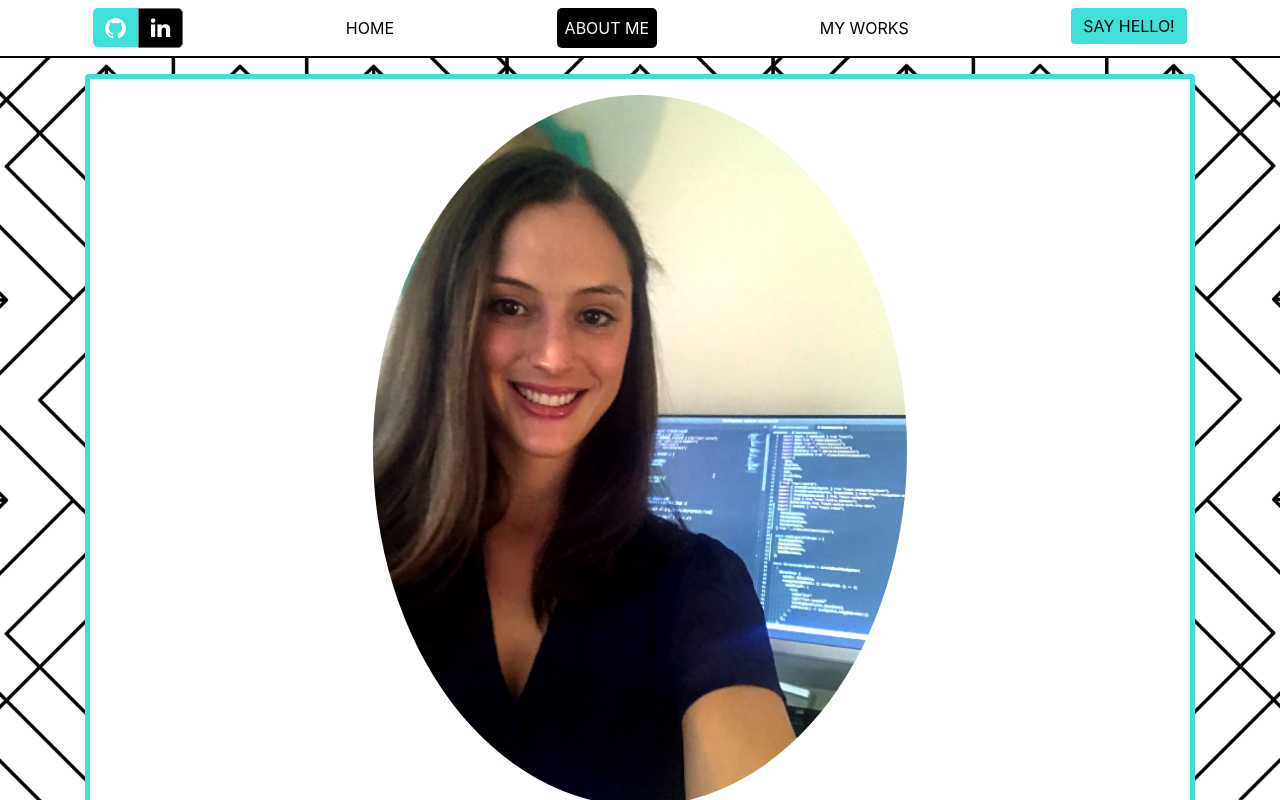
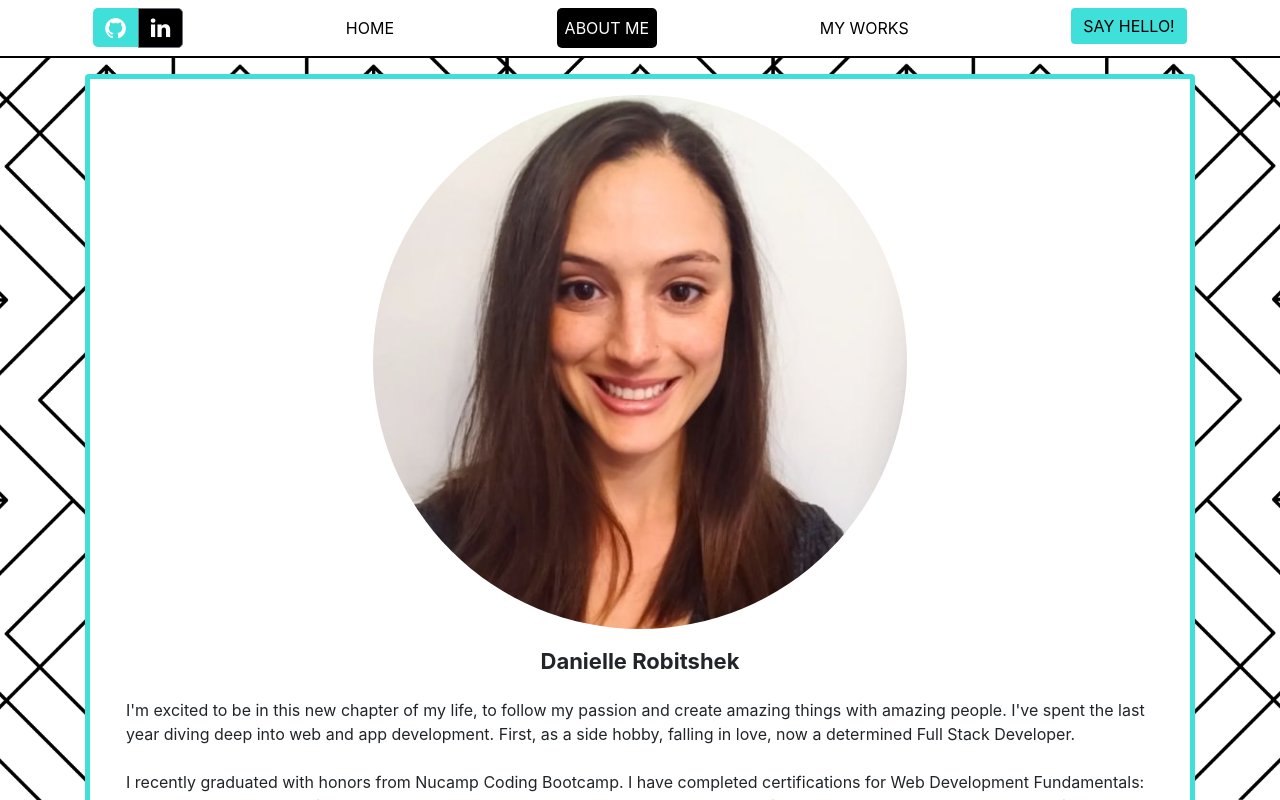
Before and after one commit to drobi710/portfolio, a React (Create React App) app: page /about in a window 1280 px wide. Shown: the top 800 px of the page. Built offline with nearby package versions, Linux system fonts and the light colour scheme.

Commit message:
update profil pic

```diff
--- a/src/components/AboutComponent.js
+++ b/src/components/AboutComponent.js
@@ -10,7 +10,7 @@ import {
   CardTitle,
 } from "reactstrap";
 
-import mecode from "../assets/images/mecode.jpeg";
+import mepic from "../assets/images/linkedinimg.jpg";
 import midasTIP from "../assets/images/midasTIP.jpg";
 import fiona from "../assets/images/fiona.jpg";
 import pali from "../assets/images/paliJonas.jpeg";
@@ -24,7 +24,7 @@ function About(props) {
             <CardImg
               className="w-50 rounded-circle"
               top
-              src={mecode}
+              src={mepic}
               alt="picture of Danielle Robitshek"
             />
             <CardTitle className="textTitle mb-0 mt-3">
```
